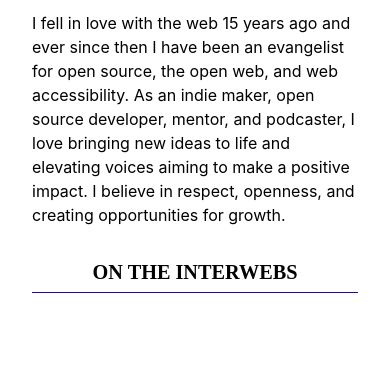
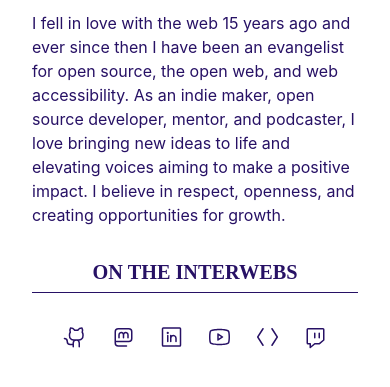
Before and after one commit to schalkneethling/profile, a website: page index.html in a window 390 px wide. Shown: the part 295-682 px from the top of the page. Drawn offline with Linux system fonts and the light colour scheme.

Commit message:
finish responsive layout, add favicon and open graph data

```diff
--- a/css/icons.css
+++ b/css/icons.css
@@ -1,4 +1,5 @@
 .icon::before {
+  background-color: var(--color-brand-primary);
   block-size: var(--icon-size);
   content: "";
   display: block;
@@ -6,25 +7,25 @@
 }
 
 .icon-devto::before {
-  background-image: url("../assets/icons/devto.svg");
+  mask-image: url("../assets/icons/devto.svg");
 }
 
 .icon-github::before {
-  background-image: url("../assets/icons/github.svg");
+  mask-image: url("../assets/icons/github.svg");
 }
 
 .icon-linkedin::before {
-  background-image: url("../assets/icons/linkedin.svg");
+  mask-image: url("../assets/icons/linkedin.svg");
 }
 
 .icon-mastodon::before {
-  background-image: url("../assets/icons/mastodon.svg");
+  mask-image: url("../assets/icons/mastodon.svg");
 }
 
 .icon-twitch::before {
-  background-image: url("../assets/icons/twitch.svg");
+  mask-image: url("../assets/icons/twitch.svg");
 }
 
 .icon-youtube::before {
-  background-image: url("../assets/icons/youtube.svg");
+  mask-image: url("../assets/icons/youtube.svg");
 }
--- a/css/main.css
+++ b/css/main.css
@@ -3,9 +3,23 @@
 @import url("./avatar.css");
 @import url("./about.css");
 @import url("./linktree.css");
-/* @import url("./icons.css"); */
+@import url("./icons.css");
 @import url("./utils.css");
 
+body {
+  background-color: var(--color-neutral-inverted);
+  color: var(--color-brand-primary);
+}
+
 .page-wrapper {
+  margin: 0 auto;
+  max-width: 45rem;
+  max-width: 90rch;
   padding: var(--size-32) var(--size-24);
 }
+
+@media screen and (width > 47.9375rem) {
+  main {
+    text-align: center;
+  }
+}
--- a/css/variables.css
+++ b/css/variables.css
@@ -1,5 +1,6 @@
 :root {
   --color-brand-primary: #271165;
+  --color-neutral-inverted: #fff;
 
   --border-primary: 0.065rem solid var(--color-brand-primary);
   --border-radius-circular: 50%;
--- a/index.html
+++ b/index.html
@@ -7,6 +7,21 @@
   <title>Profile of Schalk Neethling - Open Web Engineer</title>
   <meta name="description"
     content="The profile of Schalk Neethling, an Open Web Engineer. Learn about my work, projects, and get in touch." />
+  <meta name="apple-mobile-web-app-title" content="Schalk" />
+
+  <link rel="icon" type="image/png" href="/assets/favicon-96x96.png" sizes="96x96" />
+  <link rel="icon" type="image/svg+xml" href="/assets/favicon.svg" />
+  <link rel="shortcut icon" href="/assets/favicon.ico" />
+  <link rel="apple-touch-icon" sizes="180x180" href="/assets/apple-touch-icon.png" />
+  <link rel="manifest" href="/assets/site.webmanifest" />
+
+  <meta property="og:title" content="Profile of Schalk Neethling - Open Web Engineer" />
+  <meta property="og:description"
+    content="The profile of Schalk Neethling, an Open Web Engineer. Learn about my work, projects, and get in touch." />
+  <meta property="og:type" content="website" />
+  <meta property="og:url" content="https://schalkneethling.com" />
+  <meta property="og:image" content="/assets/social-graph.png" />
+
   <link rel="stylesheet" type="text/css" href="css/main.css" media="screen" />
 </head>
 
```
Also changed, not shown: assets/apple-touch-icon.png (added), assets/favicon-96x96.png (added), assets/favicon.ico (added), assets/favicon.svg (added), assets/site.webmanifest (added), assets/social-graph.png (added), assets/web-app-manifest-192x192.png (added), assets/web-app-manifest-512x512.png (added).
